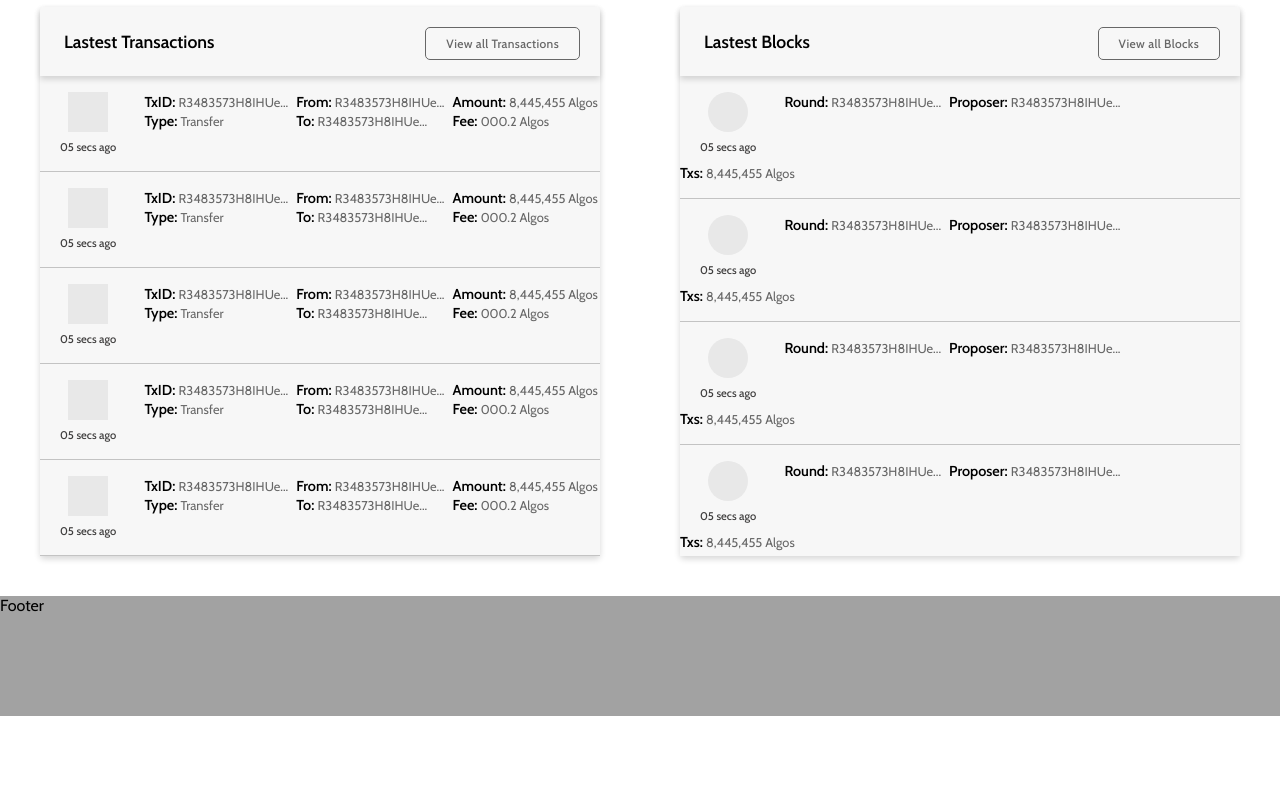
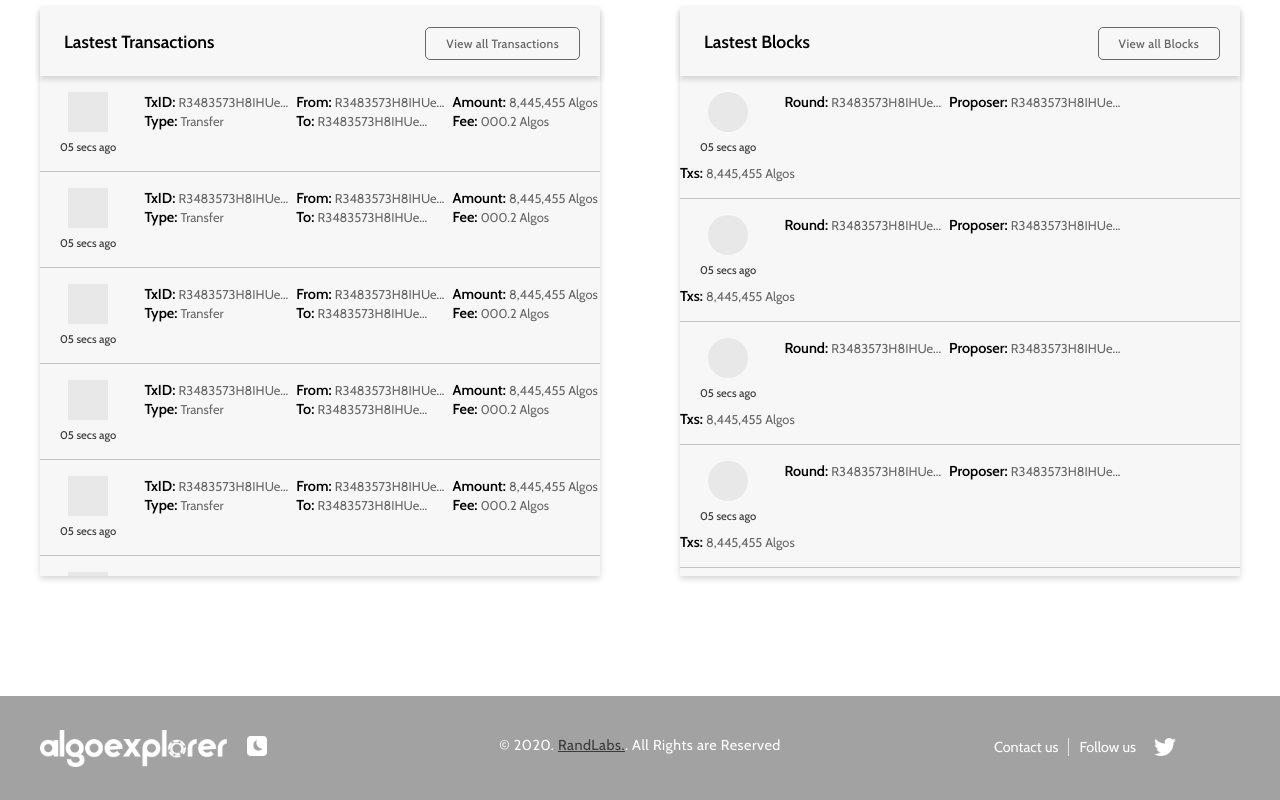
Before and after one commit to ariamsalazar/front-algoexplorer, a React (Create React App) app: page / in a window 1280 px wide. Shown: the part 530-1330 px from the top of the page. Before the commit the page ends 1246 px from the top, so only its background shows below. Built offline with nearby package versions, Linux system fonts and the light colour scheme.

Commit message:
Second commit

```diff
--- a/src/components/Footer/Footer.css
+++ b/src/components/Footer/Footer.css
@@ -3,3 +3,74 @@
     background-color: #a2a2a2;
     height: 15vh;
 }
+    .logo__footer{
+        width: 100%;
+        text-align: left;
+        padding: 20px 0px 20px 15px;
+        height: '100%';
+        background-image: url('../../assets/images/logo.png');
+        background-repeat: no-repeat;
+        background-size: 45%;
+        background-position: 40px center;
+    }
+    .logo__footer .icon-moon{
+        display: inline-block;
+        margin-left: 58%;
+        height: 20px;
+        width: 20px;
+        background-position: center;
+        background-size: cover;
+        background-repeat: no-repeat;
+        cursor: pointer;
+        background-image: url('../../assets/images/moon-white.png');
+    }
+.copy__footer{
+    text-align: center;
+    width: 100%;
+    display: inline-block;
+    height: auto;
+    padding: 20px 0;
+    font-size: .9rem;
+    letter-spacing: .5px;
+    font-weight: 300;
+    color: #fff;
+}
+
+.dark-font{
+    color: #3a3a3a;
+    font-size: .9rem;
+    font-weight: 300;
+    letter-spacing: .5px;
+    text-decoration: underline;
+}
+
+.link__footer{
+    width: 100%;
+    height: auto;
+    text-align: center;
+    padding: 20px 0;
+}
+    .link__footer .link{
+        color: #fff;
+        font-size: .9em;
+        cursor: pointer;
+        font-weight: 300;
+        display: inline-block;
+        vertical-align: middle;
+        border-right: 1px solid rgba(255,255,255,0.7);
+        padding: 0 10px;
+        transition: 0.6s;
+    }
+        .link__footer .link:hover{
+            transition: 0.6s;
+            color: #3a3a3a;
+            text-decoration: underline;
+        }
+        .link__footer .link.icon{
+            border-right: none;
+            padding-right: 40px;
+            background-image: url('../../assets/images/twitter-white.png');
+            background-position: center right;
+            background-repeat: no-repeat;
+            background-size: contain;
+        }
--- a/src/components/Footer/Footer.jsx
+++ b/src/components/Footer/Footer.jsx
@@ -1,14 +1,49 @@
 import React from 'react';
 import './Footer.css';
-// import Grid from '@material-ui/core/Grid';
-// import Paper from '@material-ui/core/Paper';
-// import Overeview from './../Overview/Overview';
-// import Button from '@material-ui/core/Button';
+import Grid from '@material-ui/core/Grid';
+import Paper from '@material-ui/core/Paper';
+import { makeStyles } from '@material-ui/core/styles';
+import Link from '@material-ui/core/Link';
+const useStyles = makeStyles(theme => ({
+    root: {
+      flexGrow: 1,
+      position: 'relative',
+      backgroundColor: '#a2a2a2',
+      marginTop: '100px'
+    },
+    paper: {
+        padding: theme.spacing(0),
+        border: 'none',
+        boxShadow: 'none',
+        borderRadius: '4px',
+        backgroundColor: 'transparent'
+    }
+}));
 
-  export default function Footer() {
+export default function Footer() {
+        const classes = useStyles();
         return (
-            <div className="footer__main">
-                Footer
+            <div className={classes.root}>
+                 <Grid container spacing={5}>
+                    <Grid item xs={4}>
+                        <Paper className={classes.paper}>
+                            <div className="logo__footer"><Link className="icon-moon"></Link></div>
+                        </Paper>
+                    </Grid>
+                    <Grid item xs={4}>
+                        <Paper className={classes.paper}>
+                            <span className="copy__footer">© 2020. <span className="dark-font">RandLabs.</span>. All Rights are Reserved</span>
+                        </Paper>
+                    </Grid>
+                    <Grid item xs={4}>
+                        <Paper className={classes.paper}>
+                            <div className="link__footer">
+                                <Link className="link">Contact us </Link>
+                                <Link className="link icon">Follow us </Link>
+                            </div>
+                        </Paper>
+                    </Grid>
+                </Grid>
             </div>
         );
 }
--- a/src/components/Home/Home.jsx
+++ b/src/components/Home/Home.jsx
@@ -7,6 +7,7 @@ import Overeview from './../Overview/Overview';
 import LastestTransactions from './../LastestTransactions/LastestTransactions';
 import LastestBlocks from './../LastestBlocks/LastestBlocks';
 import Button from '@material-ui/core/Button';
+
 const useStyles = makeStyles(theme => ({
     root: {
       flexGrow: 1,
@@ -18,9 +19,9 @@ const useStyles = makeStyles(theme => ({
         boxShadow: 'none',
         borderRadius: '4px'
     }
-  }));
+}));
 
-  export default function Home() {
+export default function Home() {
         const classes = useStyles();
         return (
             <div className={classes.root}>
--- a/src/components/LastestBlocks/LastestBlocks.css
+++ b/src/components/LastestBlocks/LastestBlocks.css
@@ -37,7 +37,7 @@
     .list__container .list__scroll {
         overflow-y: scroll;
         overflow-x: hidden;
-        height: 60vh;
+        height: 500px;
     }
     .list__container .list__scroll .list__item{
         width: 100%;
--- a/src/components/LastestTransactions/LastestTransactions.css
+++ b/src/components/LastestTransactions/LastestTransactions.css
@@ -37,7 +37,7 @@
     .list__container .list__scroll {
         overflow-y: scroll;
         overflow-x: hidden;
-        height: 60vh;
+        height: 500px;
     }
     .list__container .list__scroll .list__item{
         width: 100%;
```
